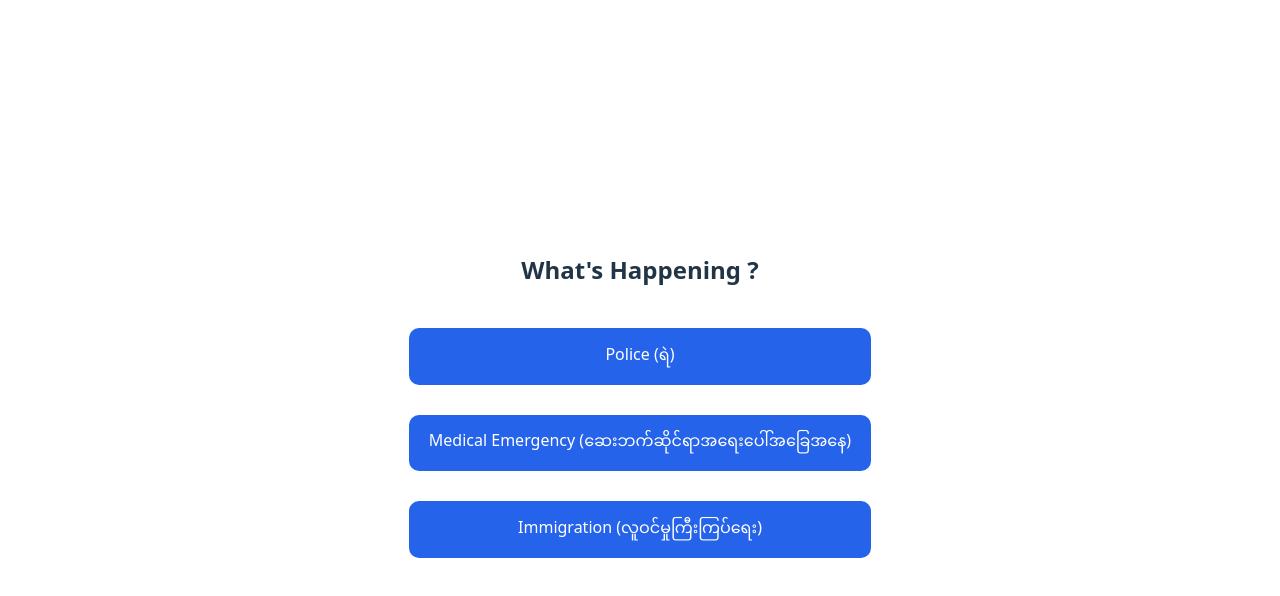
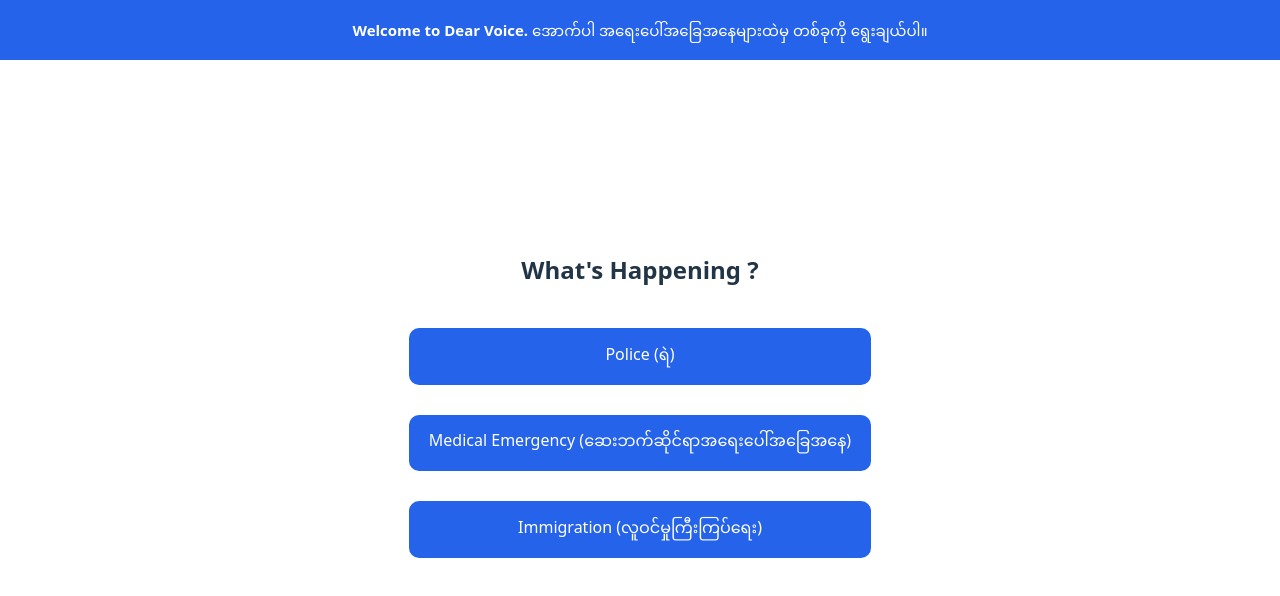
Before and after one commit to ayecmon/dear_voice, a React (Vite) app: page / in a window 1280 px wide. Shown: the top 596 px of the page. Built offline with nearby package versions, Linux system fonts and the light colour scheme.

Commit message:
Add Header Component

```diff
--- /dev/null
+++ b/src/components/Header.css
@@ -0,0 +1,17 @@
+.header {
+    background-color: #2563eb;
+    color: white;
+
+    display: flex;
+    align-items: center;
+    justify-content: center;
+
+    position: fixed;
+    top: 0;
+    left: 0;
+    right: 0;
+    height: 60px;
+
+    font-size: 15px;
+    font-weight: 700;
+}
--- /dev/null
+++ b/src/components/Header.jsx
@@ -0,0 +1,6 @@
+import './Header.css';
+export function Header(){
+    return(
+        <div className='header'>Welcome to Dear Voice. အောက်ပါ အရေးပေါ်အခြေအနေများထဲမှ တစ်ခုကို ရွေးချယ်ပါ။</div>
+    );
+}
--- a/src/pages/HomePage.jsx
+++ b/src/pages/HomePage.jsx
@@ -1,7 +1,10 @@
+import { Header } from '../components/Header';
 import './HomePage.css';
 export function HomePage(){
     return(
         <>
+        <title>Dear Voice</title>
+        <Header />
         <h2>What's Happening ?</h2>
         <div className="button-container">
             <button>Police (ရဲ)</button>
```
